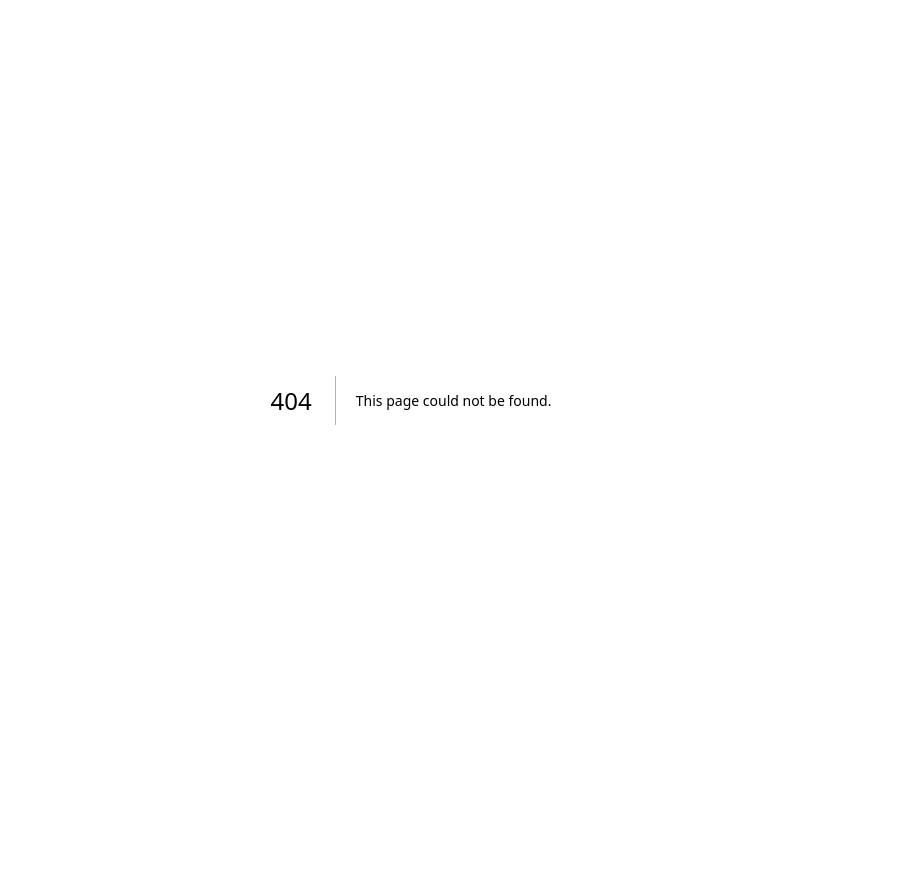
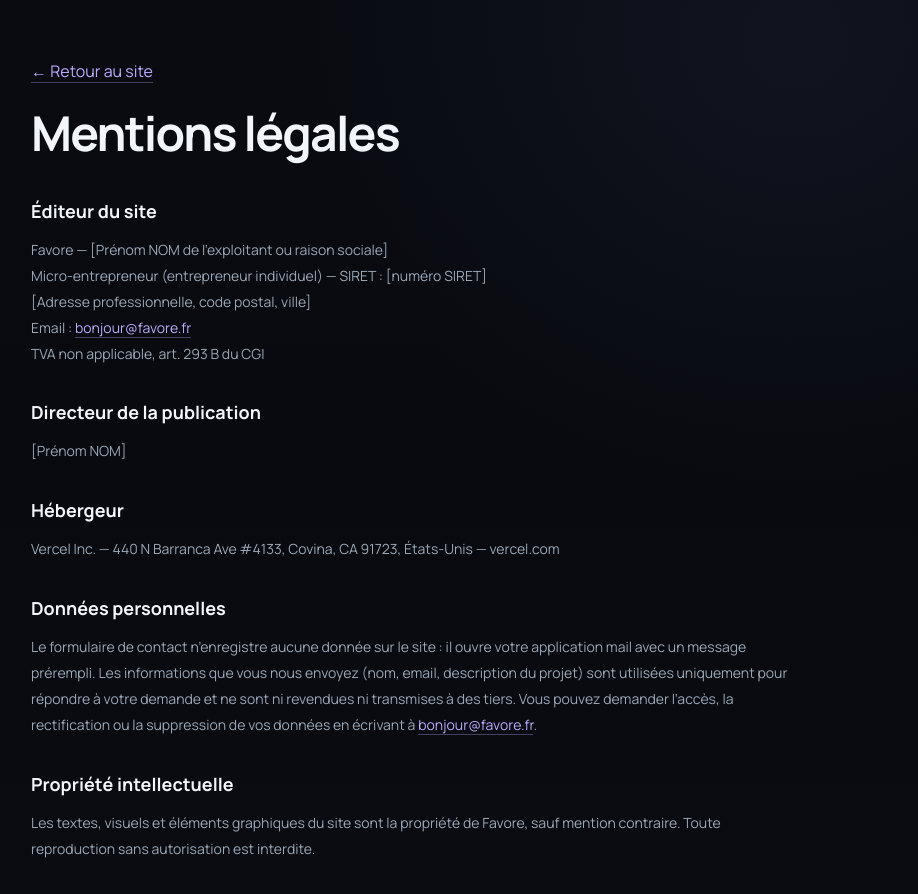
Before and after one commit to deen-tag/Favore, a Next.js app: page /mentions-legales in a window 1280 px wide. Before the commit this address had no page. Shown: the top 894 px of the page, without its empty margins (229-1147 px from the left). Before the commit the page ends 800 px from the top, so only its background shows below. Built offline with nearby package versions, Linux system fonts and the light colour scheme.

Commit message:
Favore v20 micro-entreprise

```diff
--- a/app/globals.css
+++ b/app/globals.css
@@ -164,3 +164,10 @@ body{background-image:radial-gradient(ellipse at 80% 5%,rgba(77,83,139,.12),tran
 @media(max-width:900px){.pricing-grid{grid-template-columns:1fr}.faq{gap:38px}}
 @media(max-width:720px){.pricing-heading h2,.faq-heading h2{font-size:38px;letter-spacing:-2px}.faq{grid-template-columns:1fr;gap:26px}.contact-form{grid-template-columns:1fr}}
 @media(prefers-reduced-motion:reduce){.pricing-card,.faq-list summary span{transition:none}}
+
+.legal{max-width:760px;margin:0 auto;padding:60px 0 90px}
+.legal h1{font-size:clamp(34px,5vw,48px);letter-spacing:-1.8px;margin:18px 0 30px}
+.legal h2{font-size:18px;margin:34px 0 10px}
+.legal p,.legal li{font-size:14px;line-height:1.85;color:#9aa7b7}
+.legal a{color:#bcaaff;border-bottom:1px solid #bcaaff55}
+.footer-bottom a{color:#9aa7b7}.footer-bottom a:hover{color:#fff}
--- /dev/null
+++ b/app/mentions-legales/page.tsx
@@ -0,0 +1,46 @@
+import type { Metadata } from "next";
+
+export const metadata: Metadata = {
+  title: "Mentions légales — Favore®",
+  robots: { index: false }
+};
+
+// À COMPLÉTER : remplacez chaque texte entre [crochets] avant de publier.
+export default function MentionsLegales() {
+  return (
+    <main className="legal wrap">
+      <a href="/">← Retour au site</a>
+      <h1>Mentions légales</h1>
+
+      <h2>Éditeur du site</h2>
+      <p>
+        Favore — [Prénom NOM de l’exploitant ou raison sociale]<br />
+        Micro-entrepreneur (entrepreneur individuel) — SIRET : [numéro SIRET]<br />
+        [Adresse professionnelle, code postal, ville]<br />
+        Email : <a href="mailto:bonjour@favore.fr">bonjour@favore.fr</a><br />
+        TVA non applicable, art. 293 B du CGI
+      </p>
+
+      <h2>Directeur de la publication</h2>
+      <p>[Prénom NOM]</p>
+
+      <h2>Hébergeur</h2>
+      <p>Vercel Inc. — 440 N Barranca Ave #4133, Covina, CA 91723, États-Unis — vercel.com</p>
+
+      <h2>Données personnelles</h2>
+      <p>
+        Le formulaire de contact n’enregistre aucune donnée sur le site : il ouvre votre application mail avec
+        un message prérempli. Les informations que vous nous envoyez (nom, email, description du projet) sont
+        utilisées uniquement pour répondre à votre demande et ne sont ni revendues ni transmises à des tiers.
+        Vous pouvez demander l’accès, la rectification ou la suppression de vos données en écrivant à{" "}
+        <a href="mailto:bonjour@favore.fr">bonjour@favore.fr</a>.
+      </p>
+
+      <h2>Propriété intellectuelle</h2>
+      <p>
+        Les textes, visuels et éléments graphiques du site sont la propriété de Favore, sauf mention contraire.
+        Toute reproduction sans autorisation est interdite.
+      </p>
+    </main>
+  );
+}
```
Also changed, not shown: app/site.tsx (+6 -6 lines), 1 other file (tests, documents, lock files or other folders).
